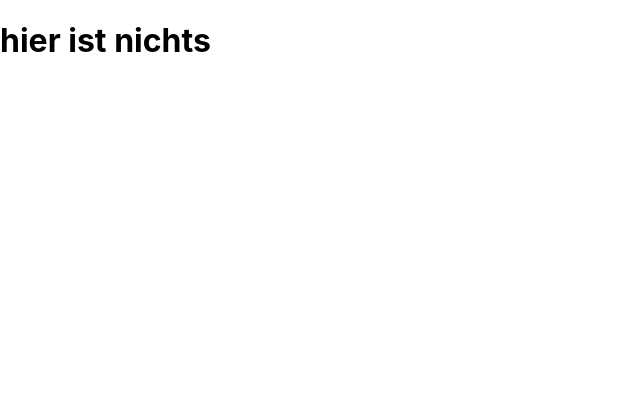
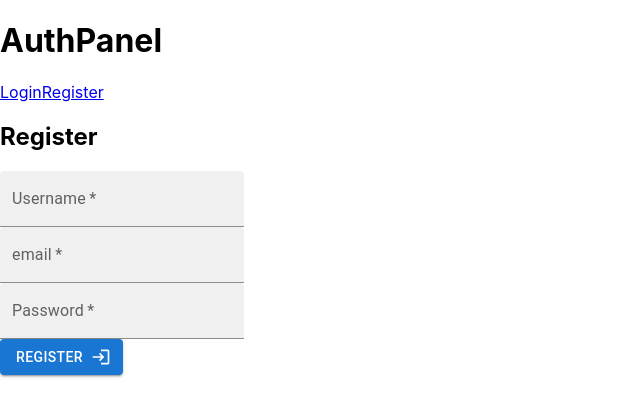
Before and after one commit to kaiburgdorf/react_jwt, a React (Create React App) app in the folder jwt-auth/: page /register in a window 1280 px wide. Shown: the top 416 px of the page, without its empty margins (0-640 px from the left). Built offline with nearby package versions, Linux system fonts and the light colour scheme.

Commit message:
add register and move backend to its own repo

```diff
--- a/jwt-auth/src/AuthPanel.js
+++ b/jwt-auth/src/AuthPanel.js
@@ -1,10 +1,11 @@
 import { useEffect } from "react";
-import { useNavigate } from "react-router-dom";
+import { useNavigate, Link, Route, Routes } from "react-router-dom";
 import AuthService from "./classes/AuthService";
 import LoginPanel from "./LoginPanel";
+import RegisterPanel from "./RegisterPanel";
 
 
-function AuthPanel() {
+function AuthPanel(props) {
     let authService = new AuthService();
     let navigation = useNavigate();
 
@@ -17,7 +18,11 @@ function AuthPanel() {
     return(
         <div>
             <h1>AuthPanel</h1>
-            <LoginPanel></LoginPanel>
+            <nav>
+                <Link to="/login">Login</Link>
+                <Link to="/register">Register</Link>
+            </nav>
+            <div>{(props.panel_type == "register" ? <RegisterPanel></RegisterPanel> : <LoginPanel></LoginPanel>)}</div>
         </div>
     );
 }
--- a/jwt-auth/src/Dashboard.js
+++ b/jwt-auth/src/Dashboard.js
@@ -12,13 +12,18 @@ class Dashboard extends React.Component {
         this.state = {};
 
         this.logoutHandler = this.logoutHandler.bind(this);
+        this.getServerTimeHandler = this.getServerTimeHandler.bind(this);
+        this.api = new Api();
+        this.api.getAllUsers();
     }
 
     logoutHandler() {
-        console.log("hit logout");
-        let api = new Api();
-        api.logout();
+        this.api.logout();
+    }
 
+    getServerTimeHandler() {
+        let data = this.api.getServerTime();
+        console.log(data);
     }
 
     render() {
@@ -31,6 +36,9 @@ class Dashboard extends React.Component {
                     Logout
                 </Button>
                 </Link>
+                <Button onClick={this.getServerTimeHandler} variant="contained">
+                    gerServerTime
+                </Button>
             </div>
         );
     }
--- /dev/null
+++ b/jwt-auth/src/RegisterPanel.js
@@ -0,0 +1,89 @@
+import React from "react";
+import { TextField, Button } from "@mui/material";
+import { Login as LoginIcon } from "@mui/icons-material";
+import Api from "./classes/Api";
+import AuthService from "./classes/AuthService";
+import { Navigate, useNavigate } from "react-router-dom";
+
+class RegisterPanel extends React.Component {
+    constructor(props) {
+        super(props);
+        this.state = {
+            username:'',
+            email: '',
+            password:''
+        };
+
+        this.handleRegister = this.handleRegister.bind(this);
+        this.handleInputChange = this.handleInputChange.bind(this);
+
+        this.api = new Api();
+        this.authService = new AuthService();
+    }
+
+    handleInputChange(event) {
+        const value = event.target.value;
+        const name = event.target.name;
+        this.setState({
+            [name]: value
+        });
+    }
+
+    handleRegister(event) {
+        this.api.register(this.state.username, this.state.password, this.state.email);
+        event.preventDefault();
+    }
+
+
+    render() {
+
+
+
+
+        return (
+            <div>
+                <h2>Register</h2>
+                <form onSubmit={this.handleRegister}>
+                <TextField
+                        required
+                        id="username-input"
+                        label="Username"
+                        defaultValue=""
+                        variant="filled"
+                        type={this.state.username}
+                        onChange={this.handleInputChange}
+                        name="username"
+                        />
+                <br />
+                <TextField
+                    required
+                    id="email-input"
+                    label="email"
+                    defaultValue=""
+                    variant="filled"
+                    type={this.state.email}
+                    onChange={this.handleInputChange}
+                    name="email"
+                    />
+                <br />
+                <TextField
+                    required
+                    id="password-input"
+                    label="Password"
+                    defaultValue=""
+                    variant="filled"
+                    type={this.state.password}
+                    onChange={this.handleInputChange}
+                    name="password"
+                    />
+                <br />
+                <Button type="submit" variant="contained" endIcon={<LoginIcon />}>
+                    Register
+                </Button>
+                </form>
+            </div>
+        );
+    }
+}
+
+export default RegisterPanel;
--- a/jwt-auth/src/Welcome.js
+++ b/jwt-auth/src/Welcome.js
@@ -17,6 +17,8 @@ class Welcome extends React.Component {
                     <Link to="/login">Login</Link>
                     <br />
                     <Link to="/dashboard">Dashboard</Link>
+                    <br />
+                    <Link to="/register">Register</Link>
                 </nav>
             </div>
         );
--- a/jwt-auth/src/classes/Api.js
+++ b/jwt-auth/src/classes/Api.js
@@ -7,10 +7,35 @@ class Api {
         this.authService = new AuthService();
     }
 
-    getTestData() {
-        axios.get("http://localhost/jwt_auth_backend/index.php")
+    getServerTime() {
+        axios.get("http://localhost/jwt_auth_backend/index.php", {
+            headers: this.authService.getAuthHeader(),
+            params: {
+                method: 'getServerTime'
+            }
+        })
             .then(function(response) {
-                console.log(response);
+                console.log(response.data);
+                return response.data;
+            })
+            .catch(function(error) {
+                console.log(error);
+            })
+            .then(function() {
+
+            });
+    }
+
+    getAllUsers() {
+        axios.get("http://localhost/jwt_auth_backend/index.php", {
+            headers: this.authService.getAuthHeader(),
+            params: {
+                method: 'getAllUsers'
+            }
+        })
+            .then(function(response) {
+                console.log(response.data);
+                return response.data;
             })
             .catch(function(error) {
                 console.log(error);
@@ -35,6 +60,7 @@ class Api {
             result = true;
             if(response.data.jwt) {
                 localStorage.setItem("user", JSON.stringify(response.data));
+                console.log(response.data);
                 window.location.reload();
             }
             result = response;
@@ -67,6 +93,37 @@ class Api {
             localStorage.removeItem("user");
         });
     }
+
+    register(username, password, email) {
+
+        let result;
+
+        axios.get('http://localhost/jwt_auth_backend/index.php', {
+            params: {
+                method: 'register',
+                username: username,
+                password: password,
+                email: email
+            }
+        })
+        .then(function(response) {
+            result = true;
+            if(response.data.jwt) {
+                localStorage.setItem("user", JSON.stringify(response.data));
+                window.location.reload();
+            }
+            result = response;
+        })
+        .catch(function(error) {
+            console.log(error);
+            result = false;
+        })
+        .then(function() {
+
+        });
+
+        return result;
+    }
 }
 
 export default Api;
--- a/jwt-auth/src/classes/AuthService.js
+++ b/jwt-auth/src/classes/AuthService.js
@@ -9,7 +9,8 @@ class AuthService {
     getAuthHeader() {
         const user = JSON.parse(localStorage.getItem('user'));
         if (user && user.jwt) {
-            return { Authorization: 'Bearer ' + user.jwt };
+            console.log("auth header: " + user.jwt);
+            return { Authorization: '' + user.jwt };
         } else {
             return {};
         }
--- a/jwt-auth/src/index.js
+++ b/jwt-auth/src/index.js
@@ -17,7 +17,8 @@ ReactDOM.render(
       <Route index element={<Welcome />}></Route>
       <Route path="/" element={<App />}></Route>
       <Route path="/dashboard" element={authService.getUser() ? <Dashboard /> : <AuthPanel />}></Route>
-      <Route path="/login" element={<AuthPanel />}></Route>
+      <Route path="/login" element={<AuthPanel panel_type="login"/>}></Route>
+      <Route path="/register" element={<AuthPanel panel_type="register"/>}></Route>
       <Route path="*" element={<h1>hier ist nichts</h1>}></Route>
     </Routes>
   </BrowserRouter>,
```
Also changed, not shown: 1 other file (tests, documents, lock files or other folders).
